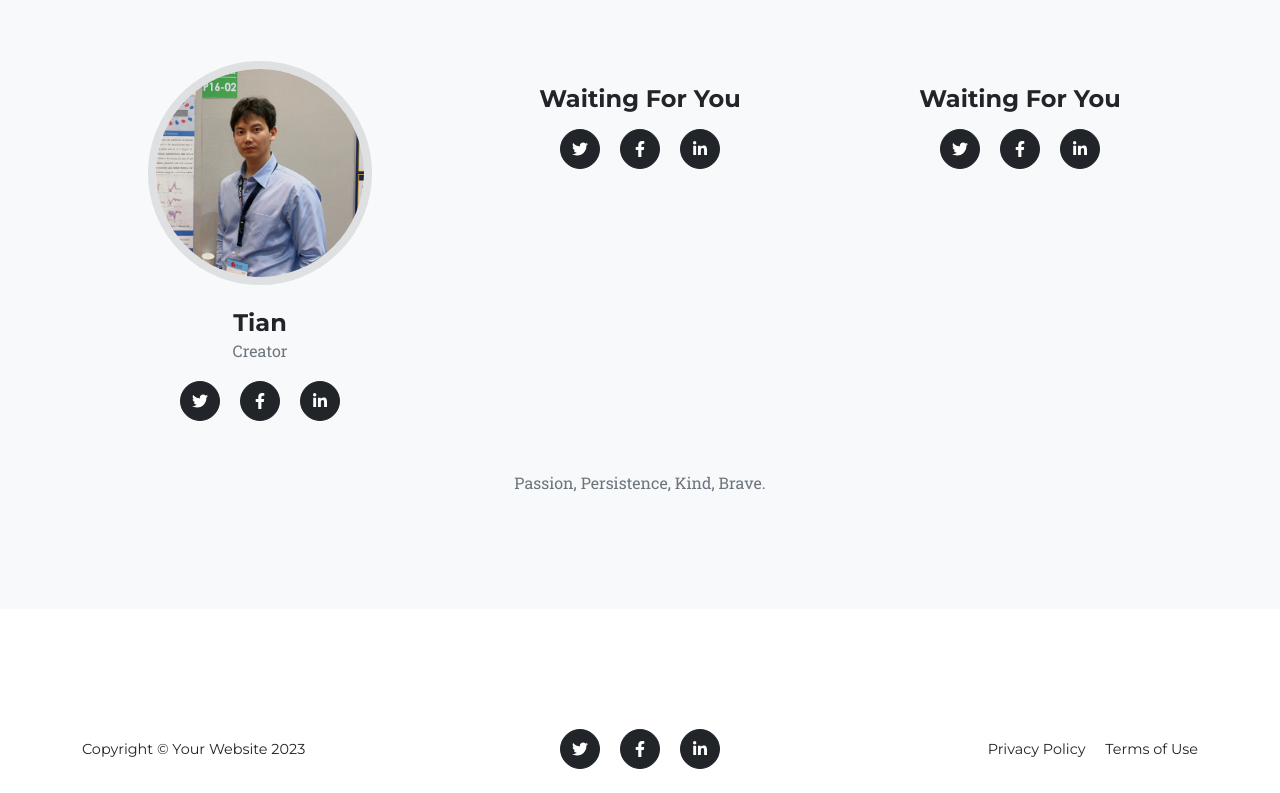
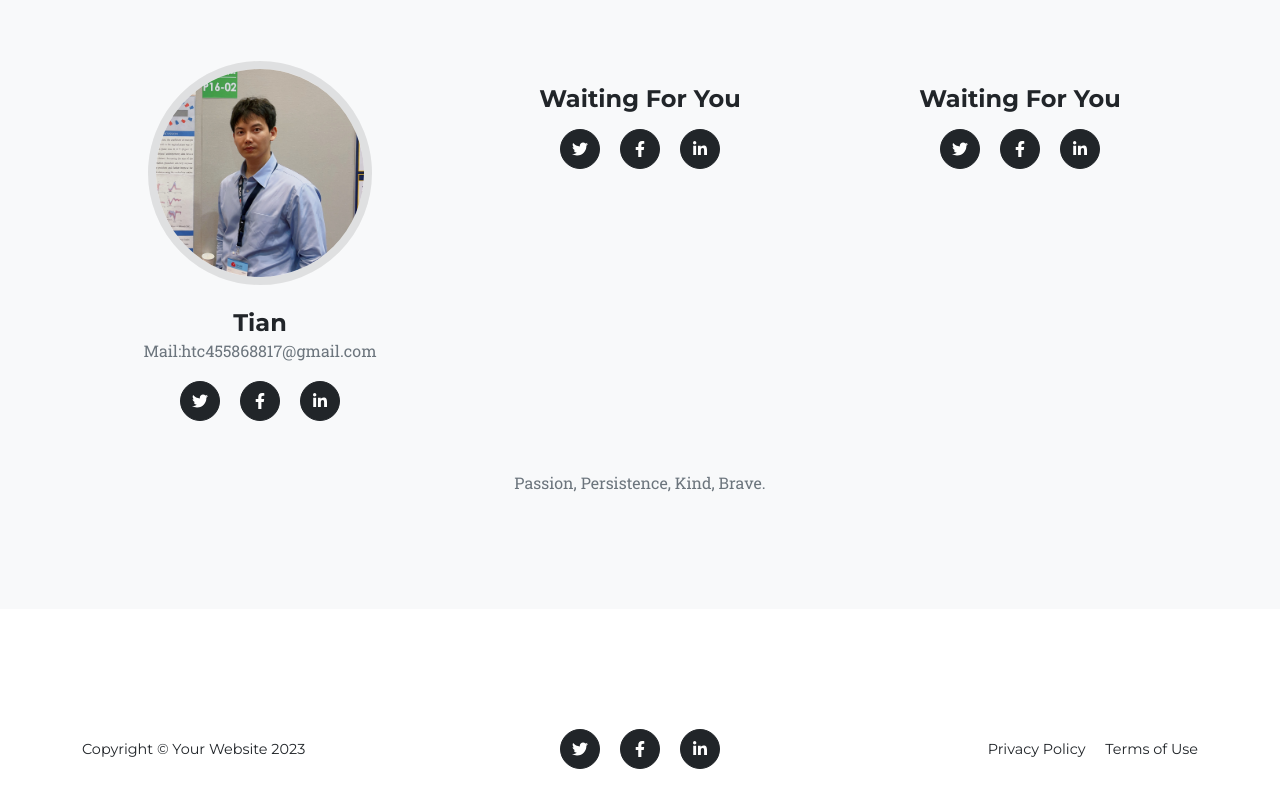
Before and after one commit to 0TCUT/0TCUT.github.io, a plain HTML site: page index.html in a window 1280 px wide. Shown: the part 3903-4696 px from the top of the page. Drawn offline with nearby package versions, Linux system fonts and the light colour scheme.

Commit message:
Update index.html

```diff
--- a/index.html
+++ b/index.html
@@ -264,7 +264,7 @@
                         <div class="team-member">
                             <img class="mx-auto rounded-circle" src="assets/img/team/1.jpg" alt="..." />
                             <h4>Tian</h4>
-                            <p class="text-muted">Creator</p>
+                            <p class="text-muted">Mail:htc455868817@gmail.com</p>
                             <a class="btn btn-dark btn-social mx-2" href="#!" aria-label="Parveen Anand Twitter Profile"><i class="fab fa-twitter"></i></a>
                             <a class="btn btn-dark btn-social mx-2" href="#!" aria-label="Parveen Anand Facebook Profile"><i class="fab fa-facebook-f"></i></a>
                             <a class="btn btn-dark btn-social mx-2" href="#!" aria-label="Parveen Anand LinkedIn Profile"><i class="fab fa-linkedin-in"></i></a>
```
